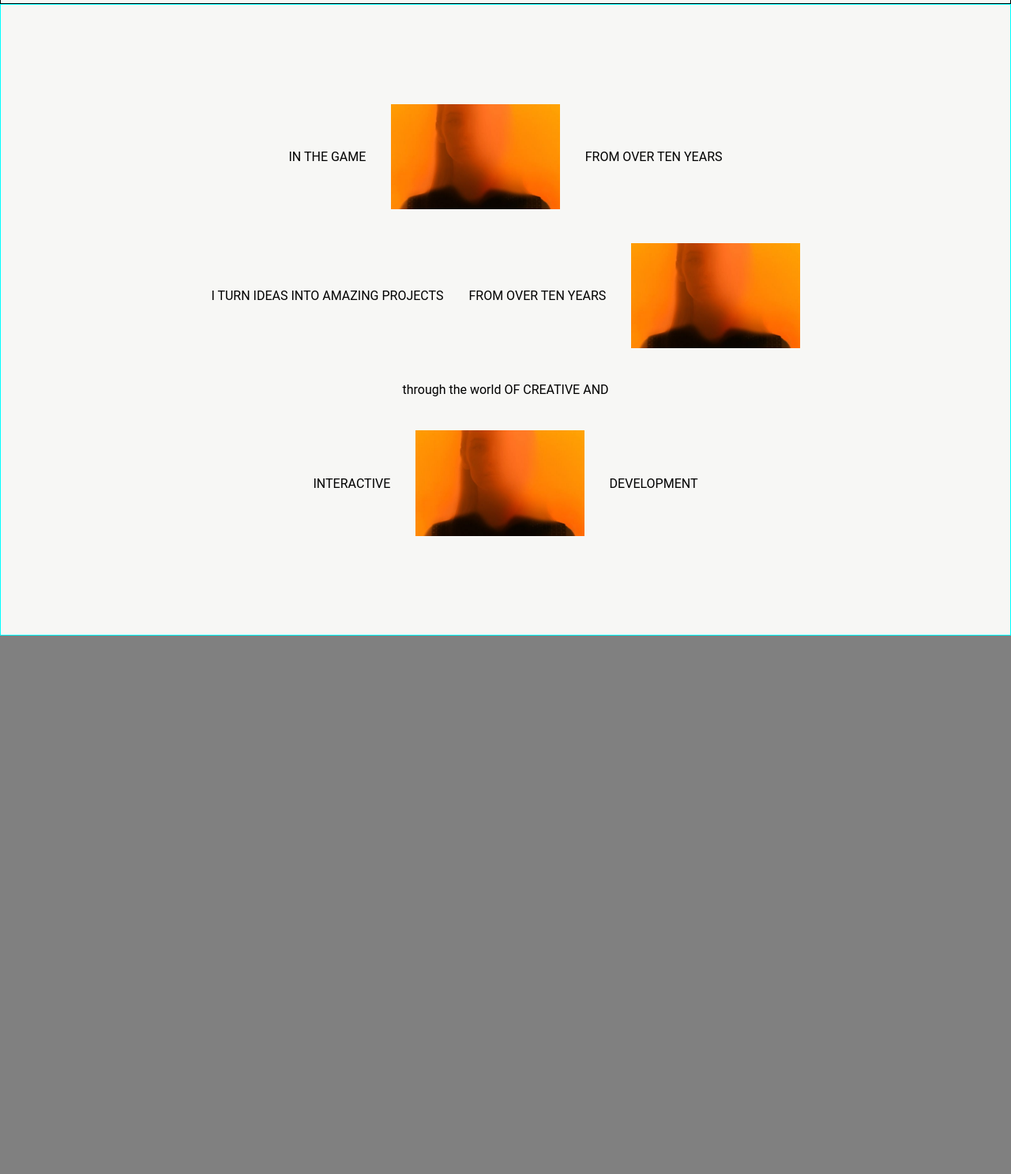
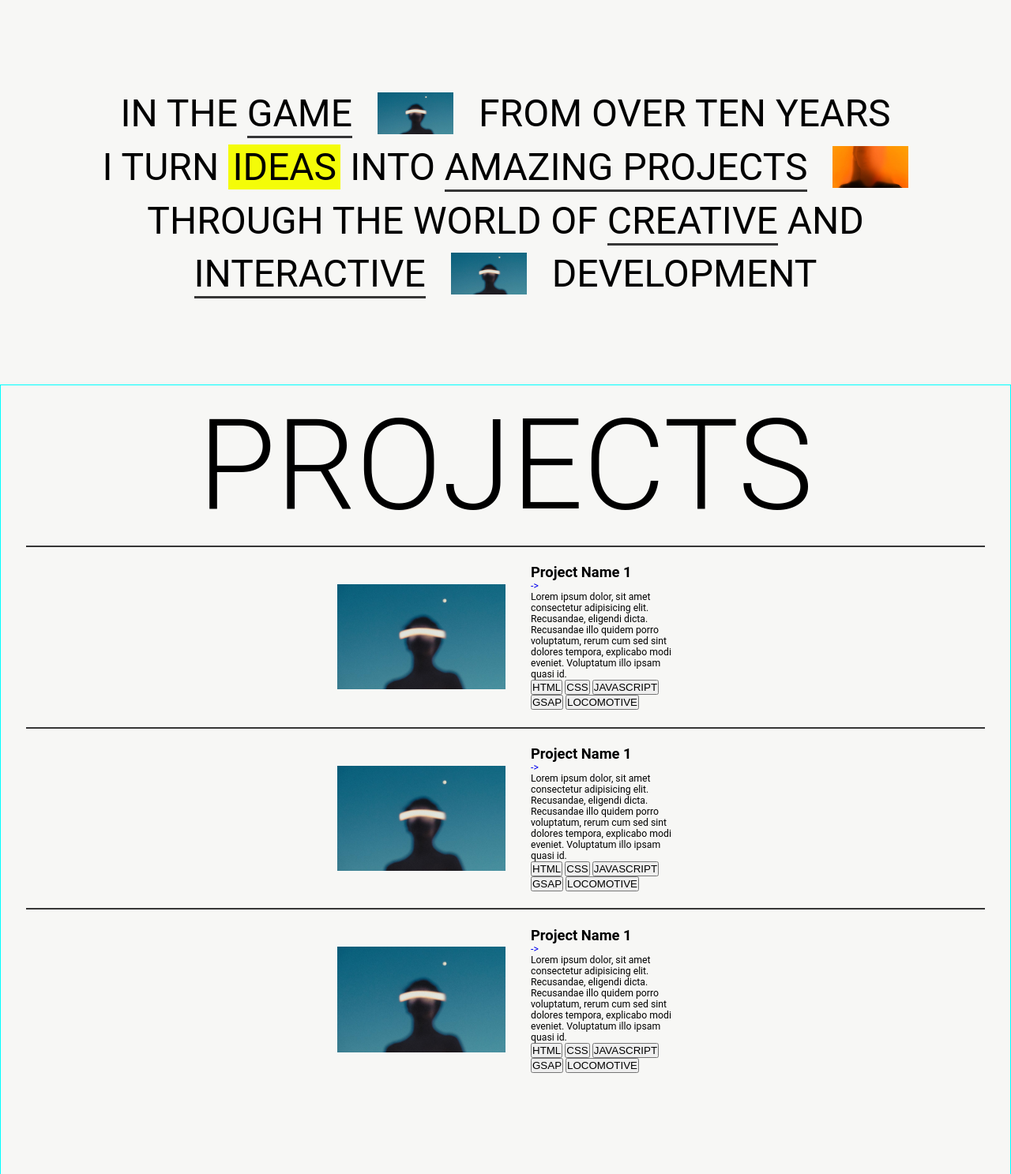
Before and after one commit to HarshitKumarSahu/portfolioUI, a website built with Vite: page index.html in a window 1280 px wide. Shown: the part 673-2160 px from the top of the page at 79% size. Before the commit the page ends 1478 px from the top, so only its background shows below. Built offline with nearby package versions, Linux system fonts and the light colour scheme.

Commit message:
added works page

```diff
--- a/index.html
+++ b/index.html
@@ -50,24 +50,24 @@
             </ul>
         </header>
 
-        <section>
+        <!-- <section>
             <ul>
                 <li>
-                    <p>IN THE <span>GAME</span></p>
+                    <p>CREATIVE <span></span></p>
                     <figure>
                         <img src="/1.jpg" alt="#" loading="lazy">
                     </figure>
-                    <p>FROM OVER TEN YEARS</p>
+                    <p>DESIGNER</p>
                 </li>
                 <li>
-                    <p>I TURN <span>IDEAS</span> INTO <span>AMAZING PROJECTS</span></p>
-                    <span>FROM OVER TEN YEARS</span>
                     <figure>
                         <img src="/1.jpg" alt="#" loading="lazy">
                     </figure>
-                </li>
-                <li>
-                    <p>through the world OF <span>CREATIVE</span> AND</p>
+                    <p>TURN <span>PROJECTS</span> INTO <span></span></p>
+
+                    <figure>
+                        <img src="/1.jpg" alt="#" loading="lazy">
+                    </figure>
                 </li>
                 <li>
                     <p><span>INTERACTIVE</span></p>
@@ -77,13 +77,101 @@
                     <p>DEVELOPMENT</p>
                 </li>
             </ul>
+        </section> -->
+
+        <section class="testing">
+            <ul>
+                <li>
+                    <p>IN THE <span class="underline">GAME</span></p>
+                    <figure>
+                        <img src="/2.jpg" alt="#" loading="lazy">
+                    </figure>
+                    <p>FROM OVER TEN YEARS</p>
+                </li>
+                <li>
+                    <p>I TURN <span class="highlight">IDEAS</span> INTO <span class="underline">AMAZING PROJECTS</span></p>
+                    <!-- <span>FROM OVER TEN YEARS</span> -->
+                    <figure>
+                        <img src="/1.jpg" alt="#" loading="lazy">
+                    </figure>
+                </li>
+                <li>
+                    <p>through the world OF <span class="underline">CREATIVE</span> AND</p>
+                </li>
+                <li>
+                    <p><span class="underline">INTERACTIVE</span></p>
+                    <figure>
+                        <img src="/2.jpg" alt="#" loading="lazy">
+                    </figure>
+                    <p>DEVELOPMENT</p>
+                </li>
+            </ul>
         </section>
 
-        <div class="sec"></div>
-        <div class="sec"></div>
-        <div class="sec"></div>
-        <div class="sec"></div>
-        <div class="sec"></div>
+        <section class="porjects">
+            <h1>PROJECTS</h1>
+            <ul>
+                <li>
+                    <figure class="porject-img-container">
+                        <img src="/2.jpg" alt="#" loading="lazy">
+                    </figure>
+                    <aside class="Project-description-container">
+                        <div class="line1">
+                            <h2>Project Name 1</h2>
+                            <a href="#">-></a>
+                        </div>
+                        <p>Lorem ipsum dolor, sit amet consectetur adipisicing elit. Recusandae, eligendi dicta. Recusandae illo quidem porro voluptatum, rerum cum sed sint dolores tempora, explicabo modi eveniet. Voluptatum illo ipsam quasi id.</p>
+                        <div class="buttons-container">
+                            <button>HTML</button>
+                            <button>CSS</button>
+                            <button>JAVASCRIPT</button>
+                            <button>GSAP</button>
+                            <button>LOCOMOTIVE</button>
+                        </div>
+                    </aside>
+                </li>
+                <li>
+                    <figure class="porject-img-container">
+                        <img src="/2.jpg" alt="#" loading="lazy">
+                    </figure>
+                    <aside class="Project-description-container">
+                        <div class="line1">
+                            <h2>Project Name 1</h2>
+                            <a href="#">-></a>
+                        </div>
+                        <p>Lorem ipsum dolor, sit amet consectetur adipisicing elit. Recusandae, eligendi dicta. Recusandae illo quidem porro voluptatum, rerum cum sed sint dolores tempora, explicabo modi eveniet. Voluptatum illo ipsam quasi id.</p>
+                        <div class="buttons-container">
+                            <button>HTML</button>
+                            <button>CSS</button>
+                            <button>JAVASCRIPT</button>
+                            <button>GSAP</button>
+                            <button>LOCOMOTIVE</button>
+                        </div>
+                    </aside>
+                </li>
+                <li>
+                    <figure class="porject-img-container">
+                        <img src="/2.jpg" alt="#" loading="lazy">
+                    </figure>
+                    <aside class="Project-description-container">
+                        <div class="line1">
+                            <h2>Project Name 1</h2>
+                            <a href="#">-></a>
+                        </div>
+                        <p>Lorem ipsum dolor, sit amet consectetur adipisicing elit. Recusandae, eligendi dicta. Recusandae illo quidem porro voluptatum, rerum cum sed sint dolores tempora, explicabo modi eveniet. Voluptatum illo ipsam quasi id.</p>
+                        <div class="buttons-container">
+                            <button>HTML</button>
+                            <button>CSS</button>
+                            <button>JAVASCRIPT</button>
+                            <button>GSAP</button>
+                            <button>LOCOMOTIVE</button>
+                        </div>
+                    </aside>
+                </li>
+            </ul>
+
+        </section>
+
     </main>
 
     <script type="module" src="/src/main.js"></script>
--- a/src/style.css
+++ b/src/style.css
@@ -81,7 +81,7 @@ header {
     align-items: center;
     justify-content: center;
     /* height: 100vh; */
-    border: 1px solid black;
+    /* border: 1px solid black; */
     padding: calc(var(--one-block-size) * 0.43525) 0;
     /* works as a height of header */
 }
@@ -125,7 +125,7 @@ figure {
     height: calc(var(--one-block-size) * 0.625);
 }
 
-section {
+/* section {
     position: relative;
     left: 0;
     width: 100%;
@@ -138,14 +138,69 @@ section {
 section figure {
     width: calc(var(--one-block-size) * 1);
     height: calc(var(--one-block-size) * 0.625);
+} */
+
+
+
+
+.testing {
+    position: relative;
+    left: 0;
+    width: 100%;
+    /* height: 100vh; */
+    /* padding: calc(var(--one-block-size) * 0.9575) 0;  full page*/
+    padding: calc(var(--one-block-size) * 0.5) 0;
+    display: flex;
+    align-items: center;
+    justify-content: center;
+    /* border: 1px solid aqua; */
+    font-size: calc(var(--one-block-size) * 0.225);
+    text-transform: uppercase;
+}
+.testing li {
+    gap: calc(var(--one-block-size) * 0.15);
+    padding: calc(var(--one-block-size) * 0.025) 0;
+}
+.testing figure {
+    width: calc(var(--one-block-size) * 0.45);
+    height: calc(var(--one-block-size) * 0.25);
+}
+.testing .underline {
+    border-bottom: calc(var(--one-block-size) * 0.015) solid #363636;
+    cursor: pointer;
+}
+.testing .highlight {
+    background-color: #F4FC08;
+    padding: 0 calc(var(--one-block-size) * 0.025);
 }
 
 
-/* .sec {
+.porjects {
+    position: relative;
+    left: 0;
     width: 100%;
-    height: 50vh;
-    background-color: #F7F7F5;
-} */
+    /* height: 100vh; */
+    padding: calc(var(--one-block-size) * 0.25) calc(var(--one-block-size) * 0.15);
+    display: flex;
+    align-items: center;
+    justify-content: center;
+    flex-direction: column;
+    border: 1px solid aqua;
+    /* font-size: calc(var(--one-block-size) * 0.225);
+    text-transform: uppercase; */
+}
+.porjects h1 {
+    font-size: calc(var(--one-block-size) * 0.75);
+    line-height: calc(var(--one-block-size) * 0.45);
+    font-weight: 300;
+    text-transform: uppercase;
+}
+.porjects ul {
+    padding: calc(var(--one-block-size) * 0.25) 0;
+}
+.porjects li {
+    border-top: 2px solid #363636;
+}
 
 
 
```
